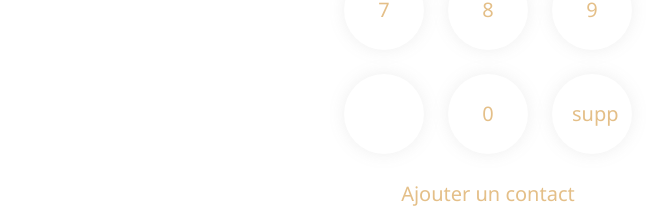
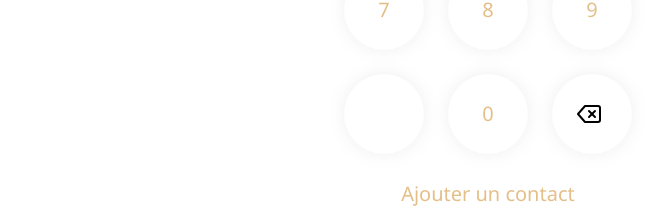
Before and after one commit to AnrelWsh/Phone-App---Vue.js, a Vue app: page /#/contact in a window 1280 px wide. Shown: the part 454-662 px from the top of the page, without its empty margins (0-653 px from the left). Built offline with nearby package versions, Linux system fonts and the light colour scheme.

Commit message:
Css clavier numérique done

```diff
--- a/src/components/FormContact.vue
+++ b/src/components/FormContact.vue
@@ -17,7 +17,7 @@
             <button @click="ajouterNombre('9')">9</button>
             <button></button>
             <button @click="ajouterNombre('0')">0</button>
-            <button @click="suppNombre">supp</button>
+            <button @click="suppNombre"><img src="@/assets/delete.svg" alt="delete digit"></button>
         </div>
 
         <button class="btn-submit" v-if="this.$route.name === 'contact'" type="submit">Ajouter un contact</button>
@@ -116,5 +116,9 @@ button:hover{
     font-weight: bold;
 }
 
+img{
+    margin: 5px;
+}
+
 
 </style>
```
Also changed, not shown: src/assets/delete.svg (added).
